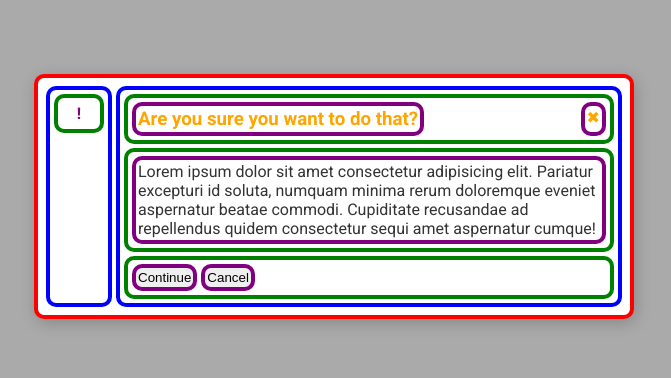
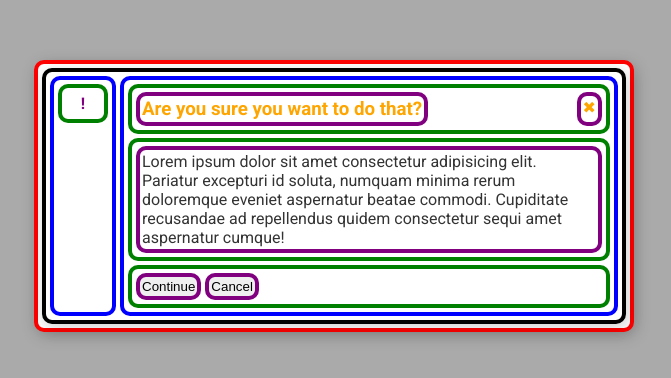
Before and after one commit to harryrf3/theodinproject, a plain HTML site: page css-exercises/flex/05-flex-modal/index.html in a window 1280 px wide. Shown: the part 206-584 px from the top of the page, without its empty margins (306-977 px from the left). Drawn offline with Linux system fonts and the light colour scheme.

Commit message:
Put code on the right track

```diff
--- a/css-exercises/flex/05-flex-modal/index.html
+++ b/css-exercises/flex/05-flex-modal/index.html
@@ -9,8 +9,7 @@
   <title>Modal</title>
 </head>
 
-<body>
-  <!--
+<!--
 
 * Layout Inspection:
 
@@ -32,8 +31,12 @@
 
     -->
 
+<body>
   <section class="modal">
+
+
     <div class="flex-container">
+
       <section class="modal__aside">
         <div class="modal__aside__icon">
           <h4 class="modal__aside__icon--text">!</h4>
--- a/css-exercises/flex/05-flex-modal/style.css
+++ b/css-exercises/flex/05-flex-modal/style.css
@@ -31,6 +31,8 @@ body {
 }
 
 
+
+
 /* * Modal Container */
 
 .modal {
@@ -43,11 +45,16 @@ body {
   gap: 40px;
 }
 
+
 /* * Flex Container */
 
 .flex-container {
   display: flex;
+  border: 4px solid black;
+  border-radius: 10px;
+  box-shadow: 2px 4px 16px rgba(0, 0, 0, .2);
 }
+
 
 /* * Aside Container */
 
@@ -55,7 +62,6 @@ body {
   display: flex;
   flex-direction: column;
   align-items: center;
-  align-self: ;
   border: 4px solid blue;
   border-radius: 10px;
 }
```
